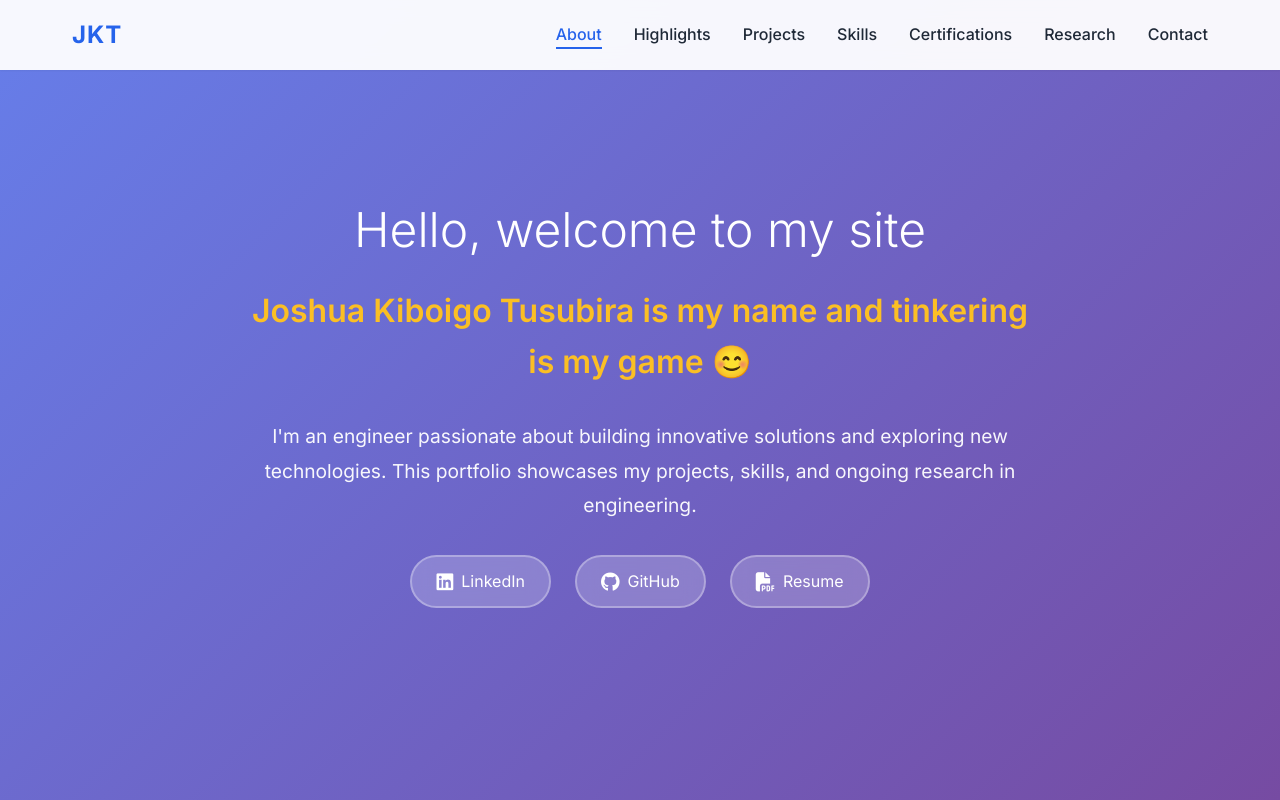
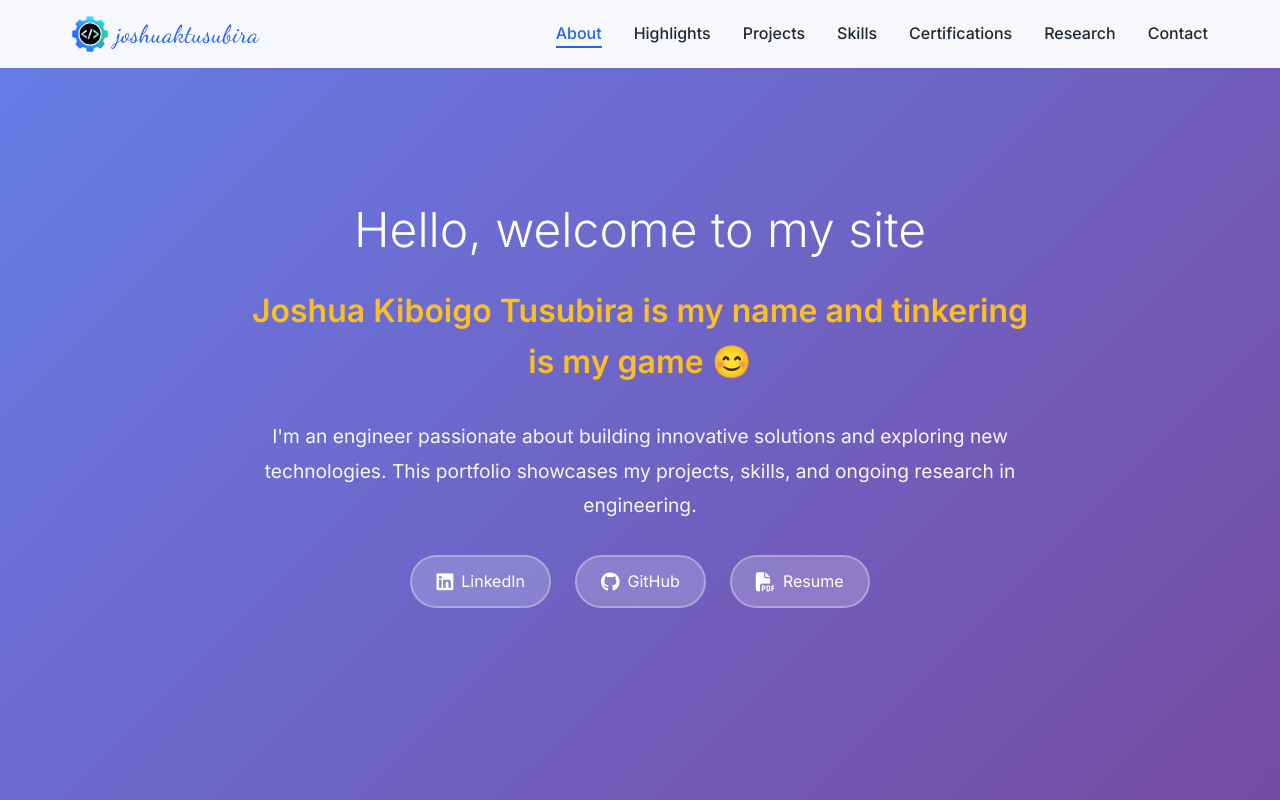
Before and after one commit to joshuaktusubira/joshuaktusubira.github.io, a plain HTML site: page index.html in a window 1280 px wide. Shown: the top 800 px of the page. Drawn offline with Linux system fonts and the light colour scheme.

Commit message:
changed the logo

```diff
--- a/index.html
+++ b/index.html
@@ -8,6 +8,8 @@
     <link rel="preconnect" href="https://fonts.googleapis.com">
     <link rel="preconnect" href="https://fonts.gstatic.com" crossorigin>
     <link href="https://fonts.googleapis.com/css2?family=Inter:wght@300;400;500;600;700&display=swap" rel="stylesheet">
+    <link href="https://fonts.googleapis.com/css2?family=Poppins:wght@400;600;700&display=swap" rel="stylesheet">
+    <link href="https://fonts.googleapis.com/css2?family=Dancing+Script:wght@400;700&display=swap" rel="stylesheet">
     <link rel="stylesheet" href="https://cdnjs.cloudflare.com/ajax/libs/font-awesome/6.4.0/css/all.min.css">
     <link rel="icon" type="image/png" href="assets/flavicons/favicon2.3.png">
 </head>
@@ -15,7 +17,10 @@
     <!-- Navigation Bar -->
     <nav class="navbar" id="navbar">
         <div class="nav-container">
-            <div class="nav-logo">JKT</div>
+            <div class="nav-logo">
+                <img src="assets/flavicons/favicon2.3.png" alt="JKT logo" class="nav-logo-img">
+                <span class="nav-logo-text">joshuaktusubira</span>
+            </div>
             <ul class="nav-menu" id="nav-menu">
                 <li><a href="#about" class="nav-link">About</a></li>
                 <li><a href="#highlights" class="nav-link">Highlights</a></li>
--- a/styles.css
+++ b/styles.css
@@ -57,10 +57,27 @@
 }
 
 .nav-logo {
-    font-size: 1.5rem;
-    font-weight: 700;
+    display: flex;
+    align-items: center;
+    gap: 0.5rem;
     color: var(--primary-color);
-    letter-spacing: 1px;
+}
+
+.nav-logo-img {
+    width: 36px;
+    height: 36px;
+    object-fit: contain;
+    display: block;
+}
+
+.nav-logo-text {
+    font-family: 'Dancing Script', 'Poppins', Inter, sans-serif;
+    font-size: 1.55rem;
+    font-weight: 400;
+    letter-spacing: 0.2px;
+    text-transform: none;
+    color: var(--primary-color);
+    line-height: 1;
 }
 
 .nav-menu {
```
